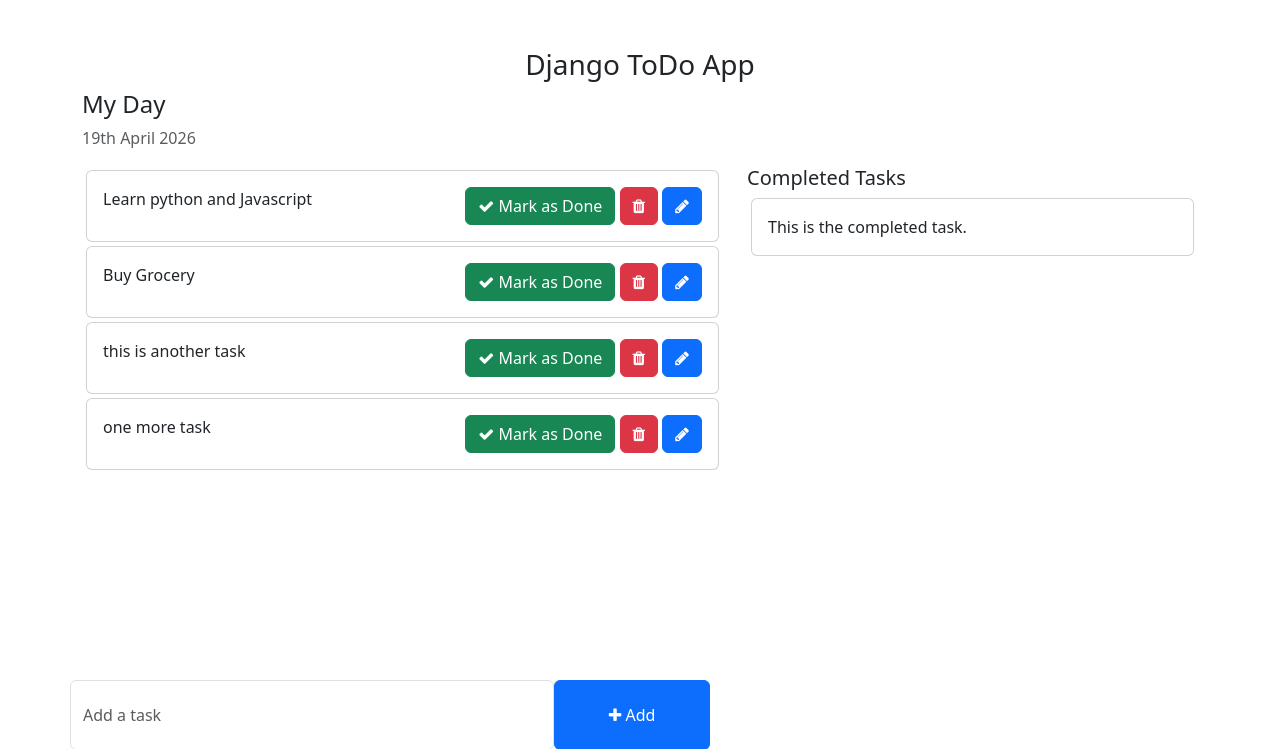
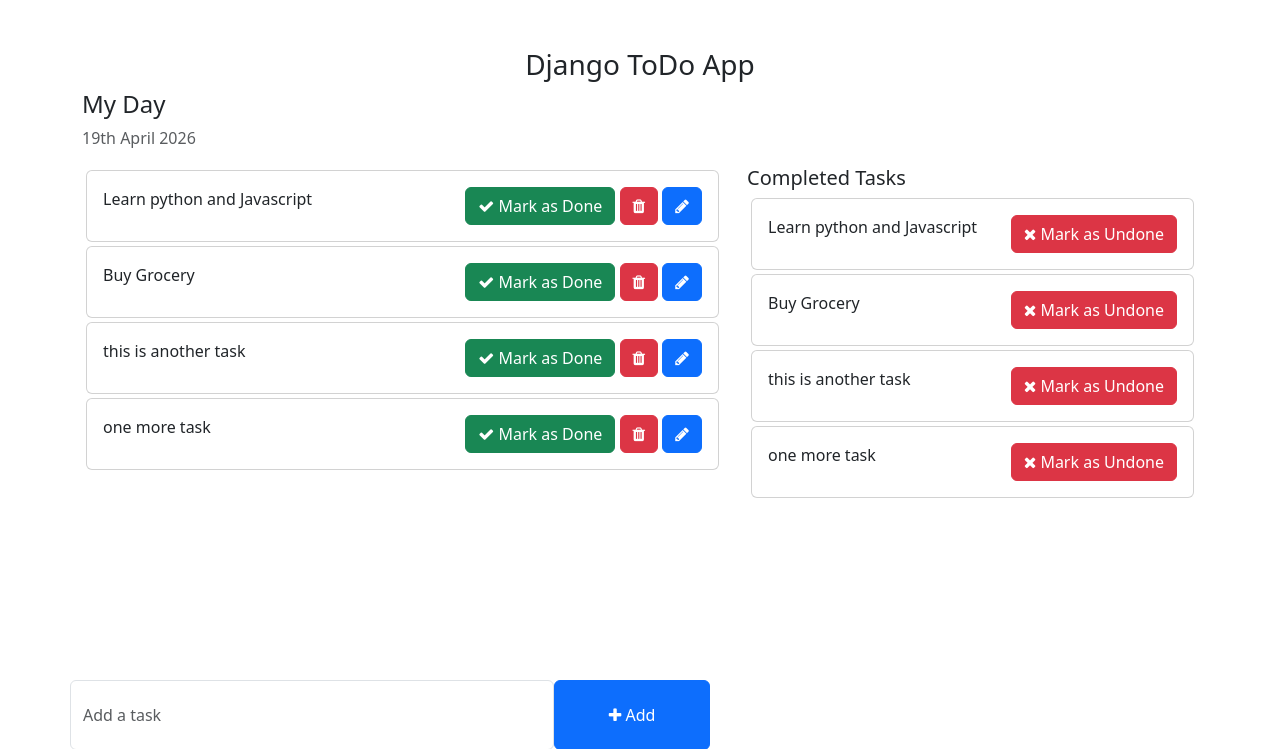
Before and after one commit to vemulanikhil2002/ToDo-Application, a Django app: template templates/home.html in a window 1280 px wide. Shown: the top 749 px of the page. Run offline with Django 5.2, Linux system fonts and the light colour scheme; the template is opened without the code that fills it: values that come from a table or form of the project are taken from there, others are empty; data comes from the database, SQL or seed files in the repository; both versions use the stored data as it was after the commit.

Commit message:
ToDo App final

```diff
--- a/templates/home.html
+++ b/templates/home.html
@@ -31,9 +31,9 @@
                     <div class="card-body">
                         {{ task.task }}
                         <span style="position: relative; float: right;">
-                            <a class="btn btn-success"><i class="fa fa-check"></i> Mark as Done</a>
-                            <a class="btn btn-danger"><i class="fa fa-trash"></i></a>
-                            <a class="btn btn-primary"><i class="fa fa-pencil"></i></a>
+                            <a href="{% url 'mark_as_done' task.pk %}" class="btn btn-success"><i class="fa fa-check"></i> Mark as Done</a>
+                            <a href="{% url 'delete_task' task.id %}" class="btn btn-danger"><i class="fa fa-trash"></i></a>
+                            <a href="{% url 'edit_task' task.id  %}" class="btn btn-primary"><i class="fa fa-pencil"></i></a>
                         </span>
                     </div>
                 </div>
@@ -43,11 +43,16 @@
             <div class="col-md-5 col-lg-5">
                 <h5>Completed Tasks</h5>
                 <!-- List of all the tasks that have completed -->
+                 {% for task in completed_tasks %}
                 <div class="card m-1">
                     <div class="card-body">
-                        This is the completed task.
+                        {{ task.task }}
+                        <span style="position: relative; float: right;">
+                            <a href="{% url 'mark_as_undone' task.pk %}" class="btn btn-danger"><i class="fa fa-times"></i> Mark as Undone</a>
+                        </span>
                     </div>
                 </div>
+                {% endfor %}
             </div>
         </div>
         <div class="row">
--- a/todo/urls.py
+++ b/todo/urls.py
@@ -2,5 +2,9 @@ from django .urls import path
 from .import views
 
 urlpatterns = [
-    path('addTask/', views.addTask,name='addTask')
+    path('addTask/', views.addTask,name='addTask'),
+    path('mark_as_done/<int:pk>',views.mark_as_done,name='mark_as_done'),
+    path('mark_as_undone/<int:pk>',views.mark_as_undone,name='mark_as_undone'),
+    path('edit_task/<int:pk>',views.edit_task,name='edit_task'),
+    path('delete_task/<int:pk>',views.delete_task,name='delete_task'),
 ]
--- a/todo_main/views.py
+++ b/todo_main/views.py
@@ -5,7 +5,10 @@ from todo.models import Task
 
 def home(request):
     tasks = Task.objects.filter(is_completed=False).order_by('updated_at')
+
+    completed_tasks = Task.objects.filter(is_completed=True)
     context = {
         'tasks' : tasks,
+        'completed_tasks' : completed_tasks,
     }
     return render(request, 'home.html',context)
```
Also changed, not shown: templates/edit_task.html (added, +29 -0 lines), todo/views.py (+31 -1 lines), db.sqlite3.
